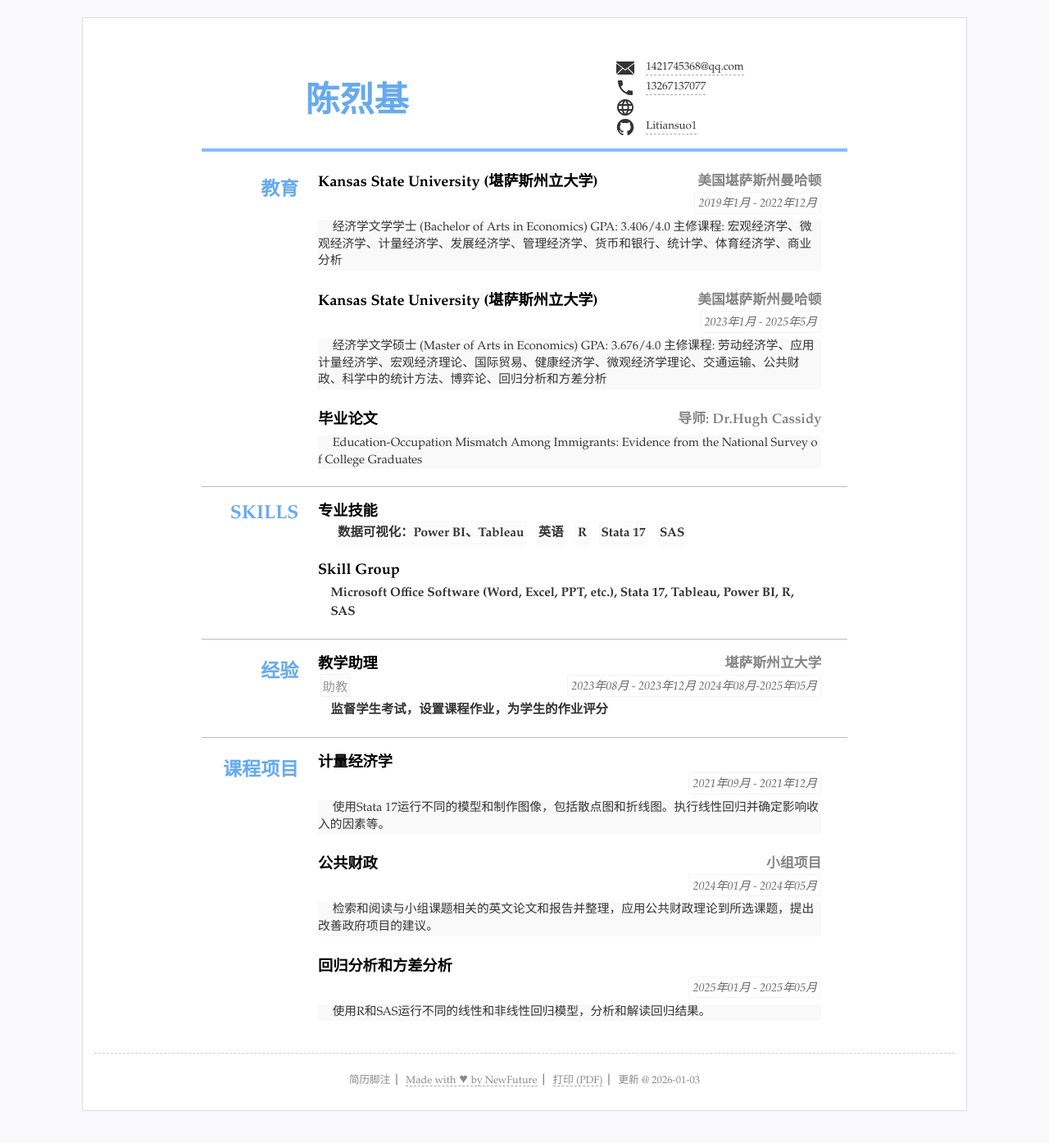
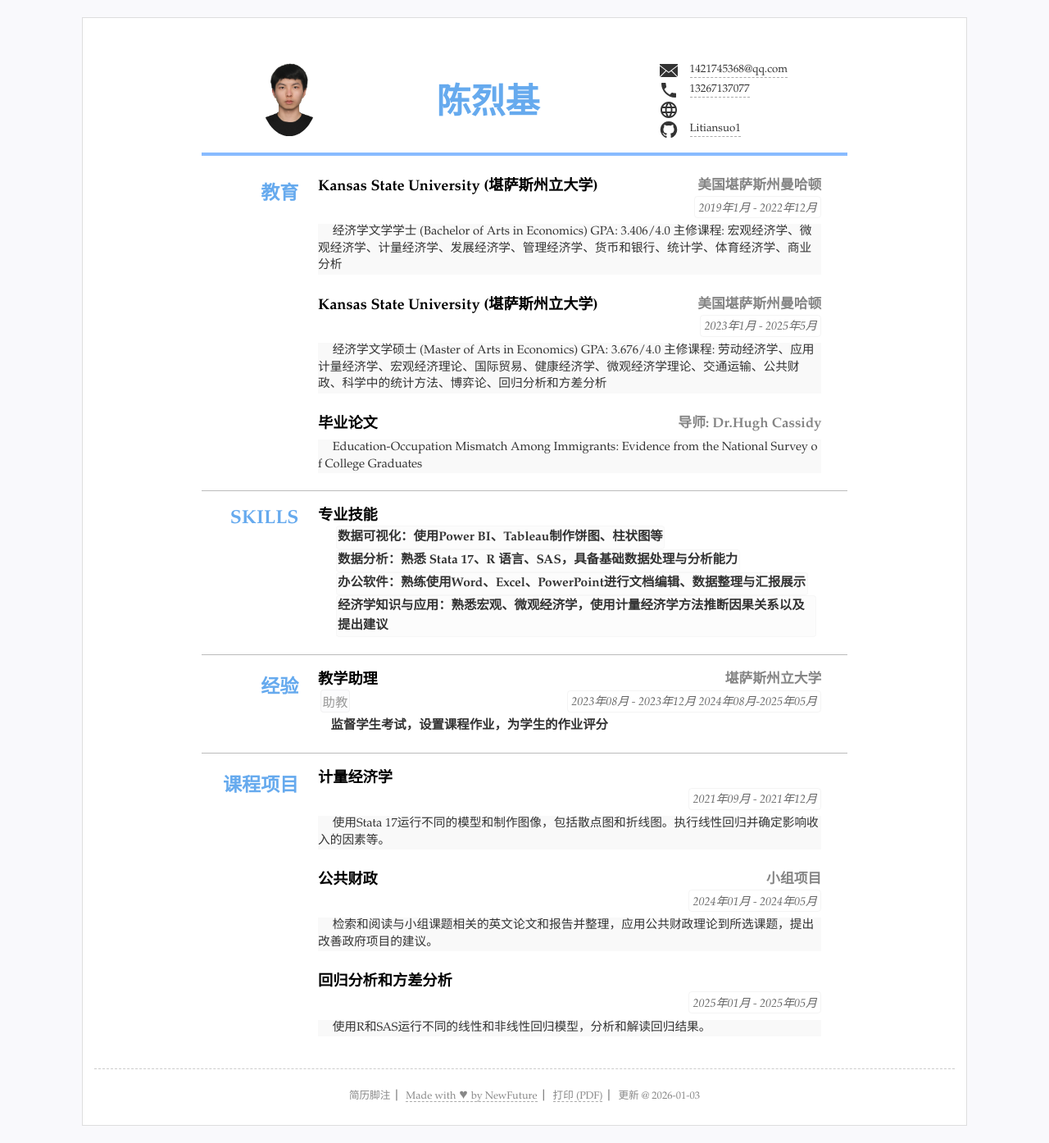
Before and after one commit to Litiansuo1/CV, a Jekyll site: the page built from index.html, in a window 1280 px wide. Shown: the whole page at 82% size. Built offline with Jekyll 4.4.1, drawn with Linux system fonts in a browser that asks for light colours.

Commit message:
Update resume.yml

```diff
--- a/_data/resume.yml
+++ b/_data/resume.yml
@@ -5,7 +5,7 @@ title: "陈烈基的简历"
 lang: "zh" #语言设置 zh表示中文 en 表示英语
 name: "陈烈基"
 jobtitle: "" #可空不显示
-photo: "" #照片可空，不显示
+photo: "assets/img/4a9ee7c3204c36953bb6a3e39dd682c5.jpg" #照片可空，不显示
 
 #联系方式
 contact: #联系方式连接等3~5行
@@ -55,13 +55,10 @@ main: #简历主要内容，
   content:
   - title: 专业技能
     items: #itmems 可以小块的方式显示
-    - 数据可视化：Power BI、Tableau
-    - 英语
-    - R
-    - Stata 17
-    - SAS
-  - title: Skill Group
-    summary: Microsoft Office Software (Word, Excel, PPT, etc.), Stata 17, Tableau, Power BI, R, SAS
+    - 数据可视化：使用Power BI、Tableau制作饼图、柱状图等
+    - 数据分析：熟悉 Stata 17、R 语言、SAS，具备基础数据处理与分析能力
+    - 办公软件：熟练使用Word、Excel、PowerPoint进行文档编辑、数据整理与汇报展示
+    - 经济学知识与应用：熟悉宏观、微观经济学，使用计量经济学方法推断因果关系以及提出建议
 
 - type: experience
   name: 经验
```
